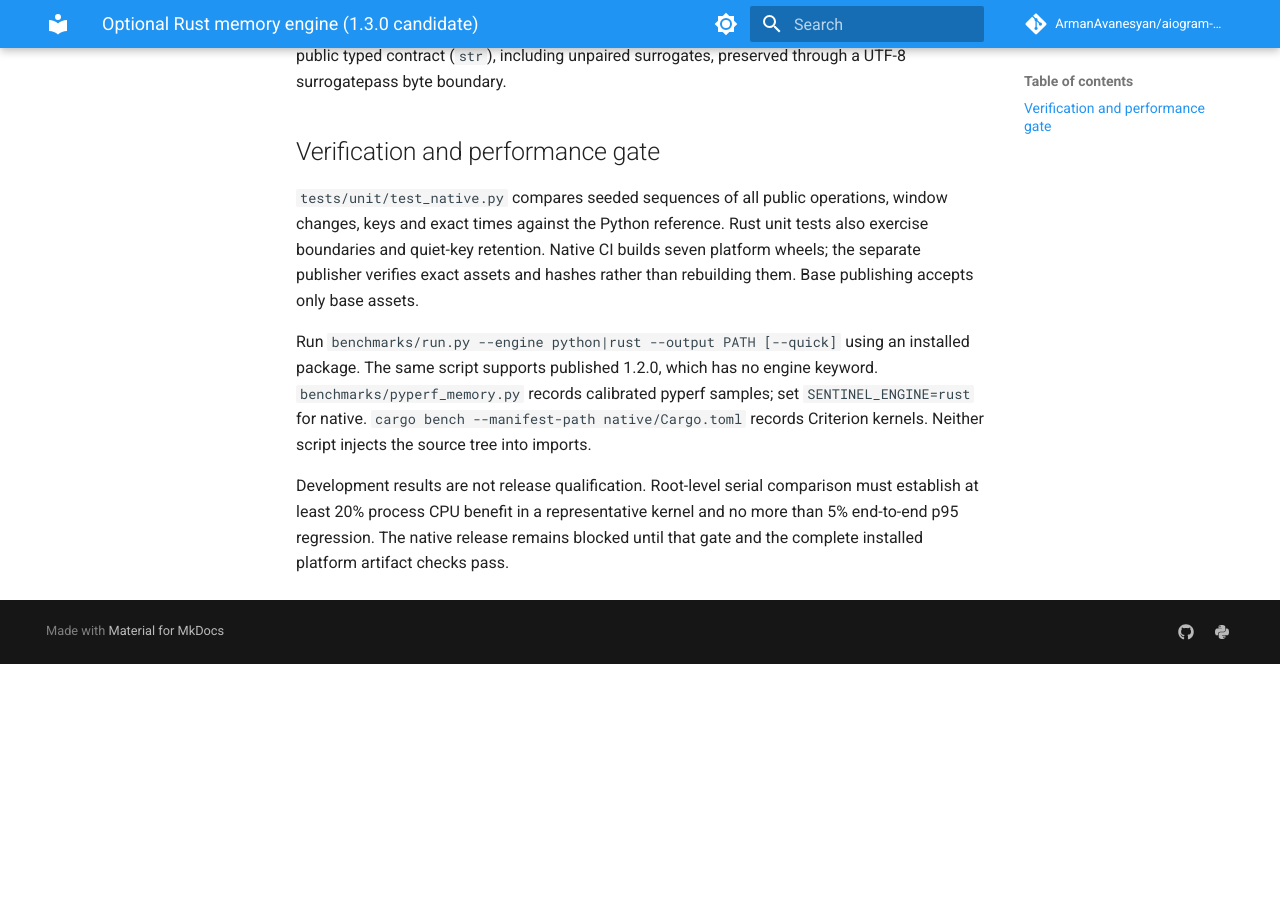
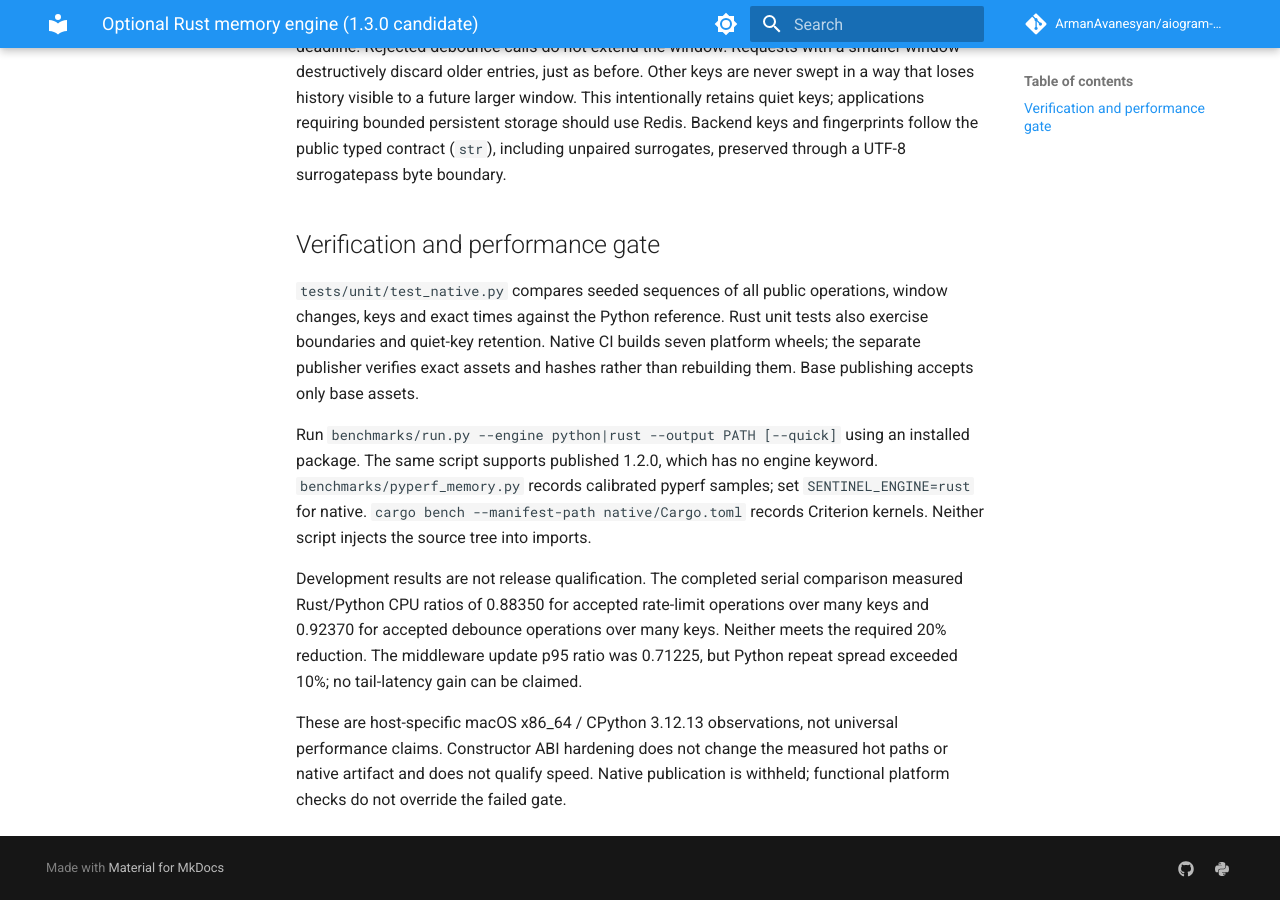
Before and after one commit to ArmanAvanesyan/aiogram-sentinel, an MkDocs documentation site: the page built from docs/native-engine.md, in a window 1280 px wide and 900 px high, scrolled down 1081 px. Built offline with MkDocs 1.6.1 and Material for MkDocs 9.7.7, drawn with Linux system fonts in a browser that asks for light colours; comment, search, counter and statistics services are not loaded; before the commit the page ends 1745 px from its top, so only the background shows below that; some of the changed text lies outside the part shown.

Commit message:
docs: withhold native publication after serial qualification

```diff
--- a/docs/native-engine.md
+++ b/docs/native-engine.md
@@ -5,7 +5,12 @@ Python is the default and needs neither Rust nor the companion. Redis backends
 always use Redis atomic operations as their distributed authority; selecting an
 engine never adds a local Redis counter cache.
 
-The candidate companion `aiogram-sentinel-native==1.3.0` is built separately with
+**Publication is withheld:** the serial qualification failed the required CPU
+improvement gate. The companion remains available from source; there is no
+native release or `[native]` extra. The Python base can ship independently. See
+[measured results and host limitations](../native/BENCHMARKS.md).
+
+The source companion `aiogram-sentinel-native==1.3.0` is built separately with
 Maturin and ABI3 for Python 3.10+. It has no dependency on the base distribution.
 There is no native extra until publication and performance qualification succeed.
 
@@ -60,7 +65,13 @@ keyword. `benchmarks/pyperf_memory.py` records calibrated pyperf samples; set
 `SENTINEL_ENGINE=rust` for native. `cargo bench --manifest-path native/Cargo.toml`
 records Criterion kernels. Neither script injects the source tree into imports.
 
-Development results are not release qualification. Root-level serial comparison
-must establish at least 20% process CPU benefit in a representative kernel and
-no more than 5% end-to-end p95 regression. The native release remains blocked
-until that gate and the complete installed platform artifact checks pass.
+Development results are not release qualification. The completed serial comparison
+measured Rust/Python CPU ratios of 0.88350 for accepted rate-limit operations over
+many keys and 0.92370 for accepted debounce operations over many keys. Neither
+meets the required 20% reduction. The middleware update p95 ratio was 0.71225, but
+Python repeat spread exceeded 10%; no tail-latency gain can be claimed.
+
+These are host-specific macOS x86_64 / CPython 3.12.13 observations, not universal
+performance claims. Constructor ABI hardening does not change the measured hot
+paths or native artifact and does not qualify speed. Native publication is
+withheld; functional platform checks do not override the failed gate.
```
Also changed, not shown: README.md (+9 -5 lines), native/BENCHMARKS.md (added, +33 -0 lines), native/README.md (+5 -0 lines), reports/native-performance-development.md (+58 -44 lines), 1 other file.
